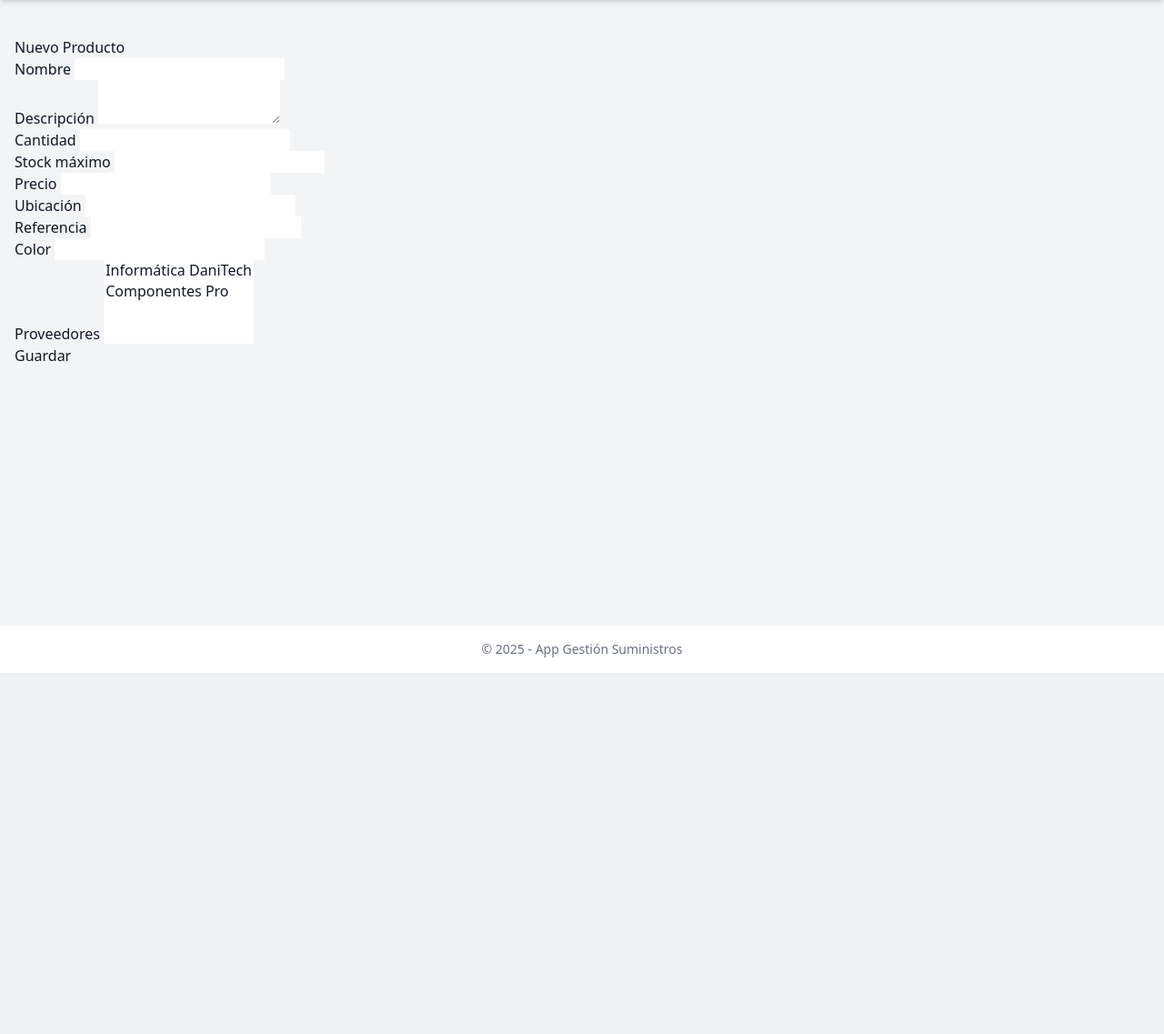
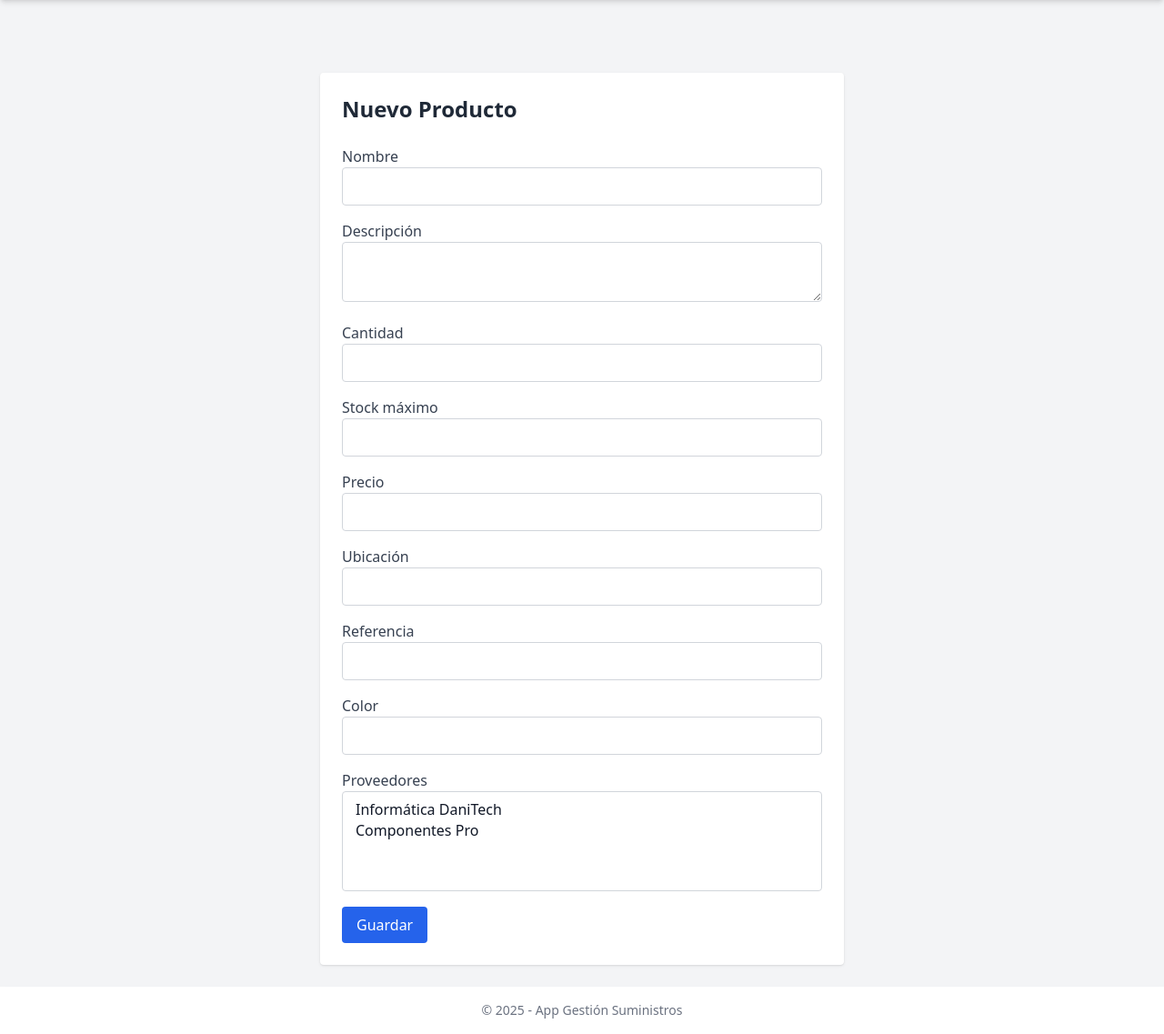
Before and after one commit to danipoav/Python_ProyectoFinal, a Flask app: page /producto/nuevo in a window 1280 px wide. Shown: the part 60-1197 px from the top of the page at 91% size. Before the commit the page ends 800 px from the top, so only its background shows below. Run offline with Flask 3, Linux system fonts and the light colour scheme; a user stored in the database is signed in; some libraries are stand-ins or nearby versions.

Commit message:
Adding styles to products forms and list

```diff
--- a/app/templates/productos/formulario.html
+++ b/app/templates/productos/formulario.html
@@ -1,18 +1,61 @@
 {% extends 'base.html' %}
 {% block title %}Formulario Productos{% endblock %}
+
 {% block content %}
-<h1>{{ titulo }}</h1>
-<form method="POST">
-    {{ form.hidden_tag() }}
-    {{ form.nombre.label }} {{ form.nombre() }}<br>
-    {{ form.descripcion.label }} {{ form.descripcion() }}<br>
-    {{ form.cantidad.label }} {{ form.cantidad() }}<br>
-    {{ form.stock_maximo.label }} {{ form.stock_maximo() }}<br>
-    {{ form.precio.label }} {{ form.precio() }}<br>
-    {{ form.ubicacion.label }} {{ form.ubicacion() }}<br>
-    {{ form.referencia.label }} {{ form.referencia() }}<br>
-    {{ form.color.label }} {{ form.color() }}<br>
-    {{ form.proveedores.label }} {{ form.proveedores(multiple=True) }}<br>
-    {{ form.submit() }}
-</form>
+<div class="max-w-xl mx-auto mt-10 bg-white p-6 rounded shadow">
+    <h1 class="text-2xl font-bold mb-6 text-gray-800">{{ titulo }}</h1>
+
+    <form method="POST" class="space-y-4">
+        {{ form.hidden_tag() }}
+
+        <div>
+            <label class="block font-medium text-gray-700">{{ form.nombre.label }}</label>
+            {{ form.nombre(class="w-full border border-gray-300 rounded px-3 py-2") }}
+        </div>
+
+        <div>
+            <label class="block font-medium text-gray-700">{{ form.descripcion.label }}</label>
+            {{ form.descripcion(class="w-full border border-gray-300 rounded px-3 py-2") }}
+        </div>
+
+        <div>
+            <label class="block font-medium text-gray-700">{{ form.cantidad.label }}</label>
+            {{ form.cantidad(class="w-full border border-gray-300 rounded px-3 py-2") }}
+        </div>
+
+        <div>
+            <label class="block font-medium text-gray-700">{{ form.stock_maximo.label }}</label>
+            {{ form.stock_maximo(class="w-full border border-gray-300 rounded px-3 py-2") }}
+        </div>
+
+        <div>
+            <label class="block font-medium text-gray-700">{{ form.precio.label }}</label>
+            {{ form.precio(class="w-full border border-gray-300 rounded px-3 py-2") }}
+        </div>
+
+        <div>
+            <label class="block font-medium text-gray-700">{{ form.ubicacion.label }}</label>
+            {{ form.ubicacion(class="w-full border border-gray-300 rounded px-3 py-2") }}
+        </div>
+
+        <div>
+            <label class="block font-medium text-gray-700">{{ form.referencia.label }}</label>
+            {{ form.referencia(class="w-full border border-gray-300 rounded px-3 py-2") }}
+        </div>
+
+        <div>
+            <label class="block font-medium text-gray-700">{{ form.color.label }}</label>
+            {{ form.color(class="w-full border border-gray-300 rounded px-3 py-2") }}
+        </div>
+
+        <div>
+            <label class="block font-medium text-gray-700">{{ form.proveedores.label }}</label>
+            {{ form.proveedores(class="w-full border border-gray-300 rounded px-3 py-2", multiple=True) }}
+        </div>
+
+        <div>
+            {{ form.submit(class="bg-blue-600 text-white px-4 py-2 rounded hover:bg-blue-700") }}
+        </div>
+    </form>
+</div>
 {% endblock %}
```
Also changed, not shown: app/templates/productos/listar.html (+28 -12 lines).
